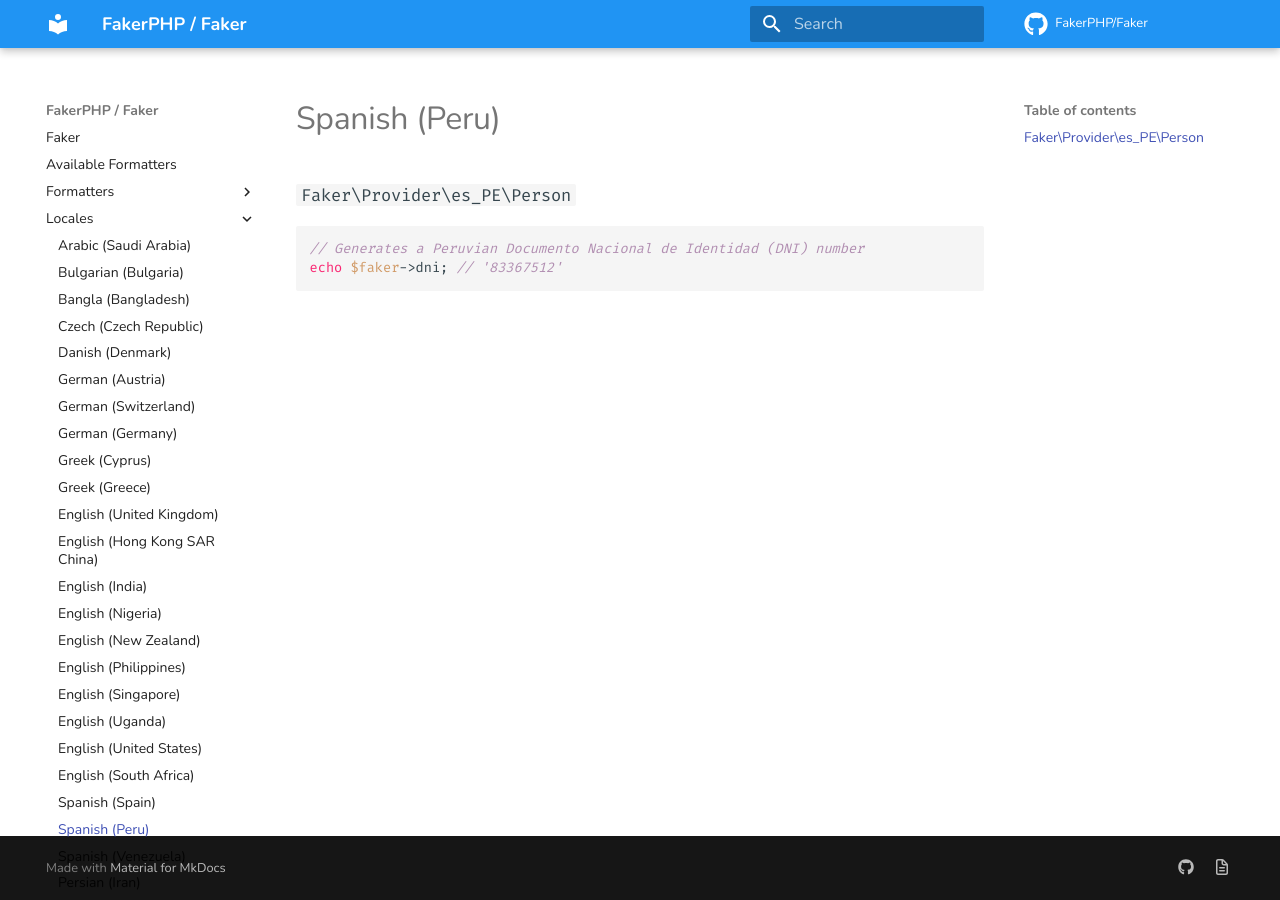
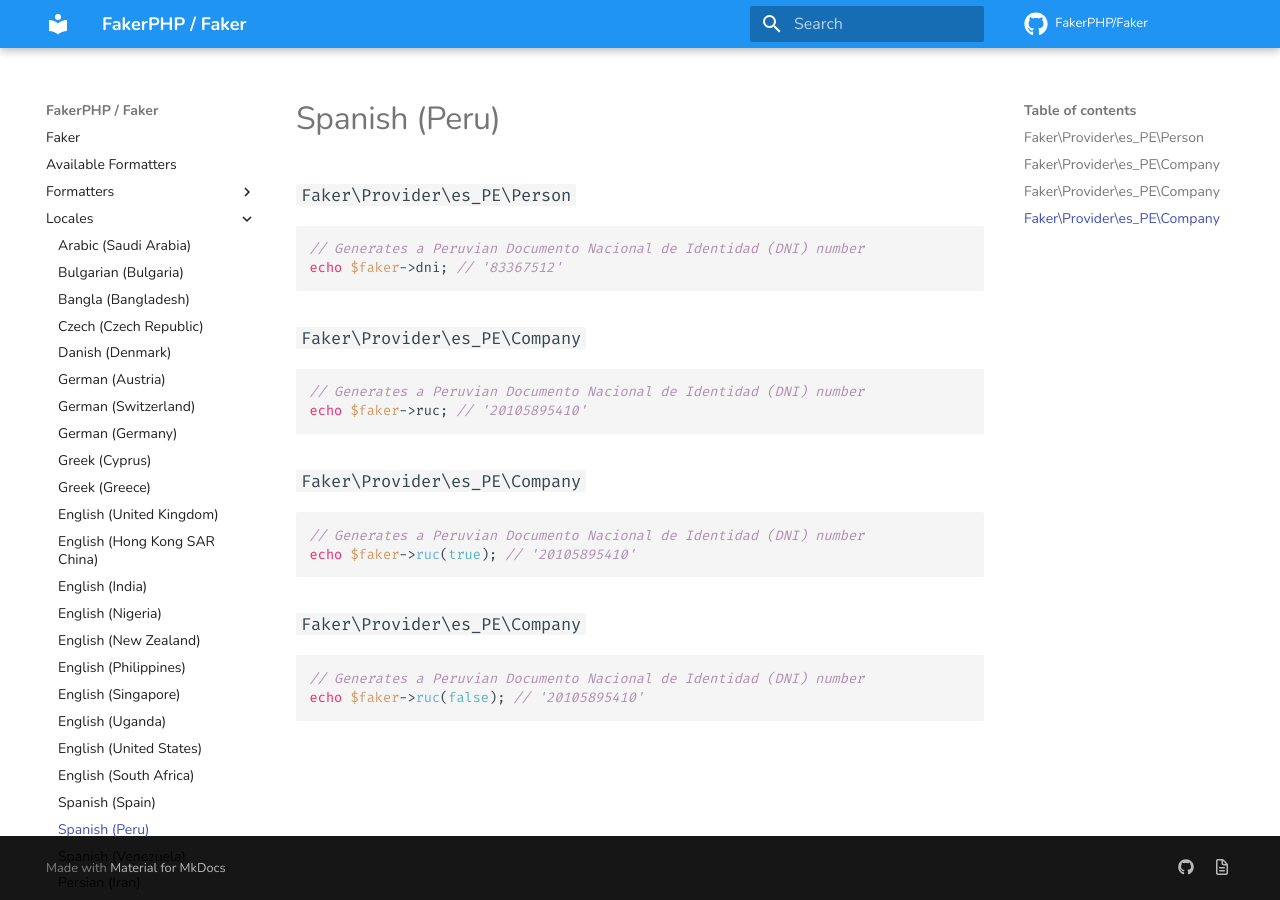
Before and after one commit to FakerPHP/fakerphp.github.io, an MkDocs documentation site: the page built from docs/locales/es_PE.md, in a window 1280 px wide. Built offline with MkDocs 1.6.1 and Material for MkDocs 9.7.7, drawn with Linux system fonts in a browser that asks for light colours; nearby versions of some CDN libraries; comment, search, counter and statistics services are not loaded.

Commit message:
add RUC Perú

````diff
--- a/docs/locales/es_PE.md
+++ b/docs/locales/es_PE.md
@@ -6,3 +6,24 @@
 // Generates a Peruvian Documento Nacional de Identidad (DNI) number
 echo $faker->dni; // '83367512'
 ```
+
+### `Faker\Provider\es_PE\Company`
+
+```php
+// Generates a Peruvian Documento Nacional de Identidad (DNI) number
+echo $faker->ruc; // '20105895410'
+```
+
+### `Faker\Provider\es_PE\Company`
+
+```php
+// Generates a Peruvian Documento Nacional de Identidad (DNI) number
+echo $faker->ruc(true); // '20105895410'
+```
+
+### `Faker\Provider\es_PE\Company`
+
+```php
+// Generates a Peruvian Documento Nacional de Identidad (DNI) number
+echo $faker->ruc(false); // '20105895410'
+```
````
